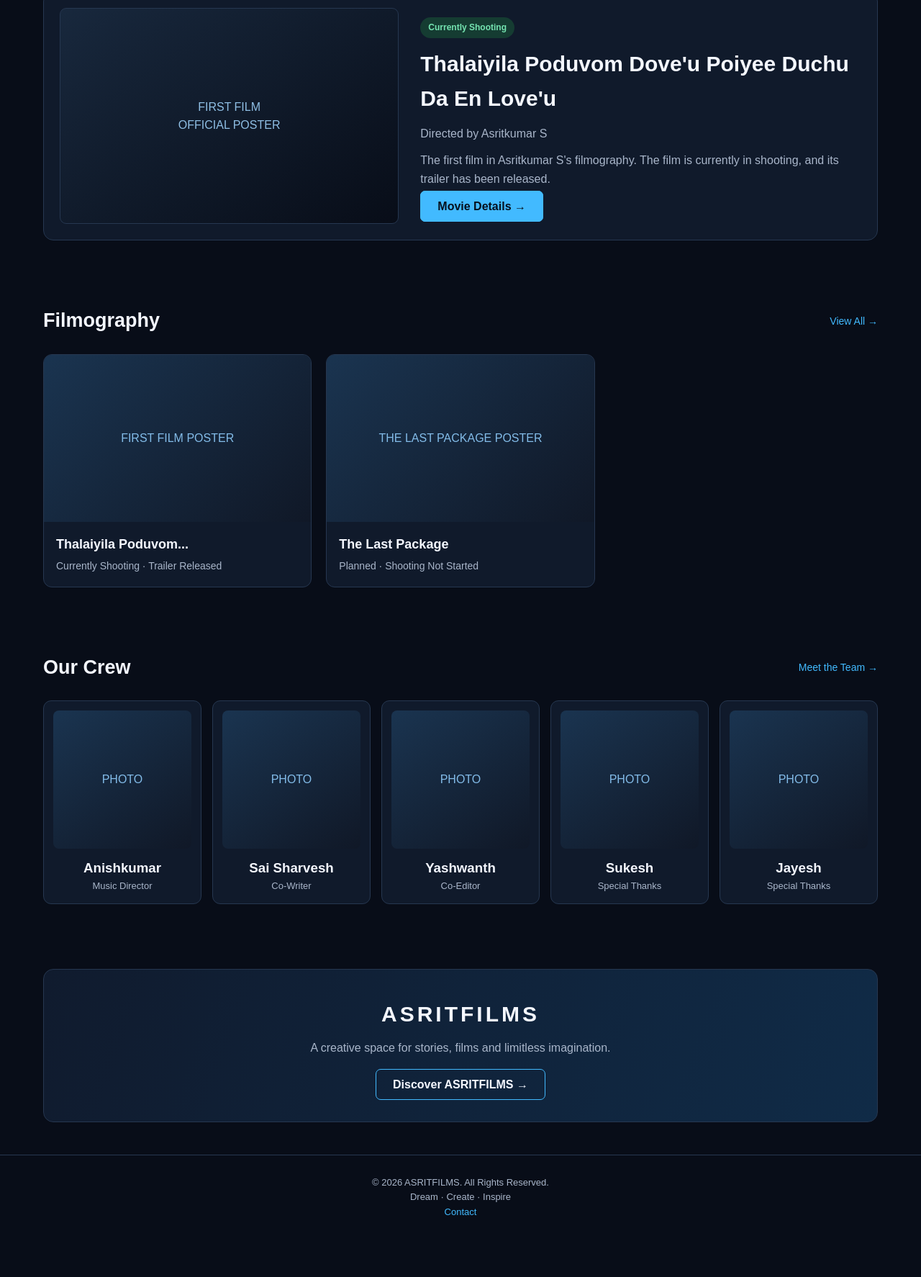
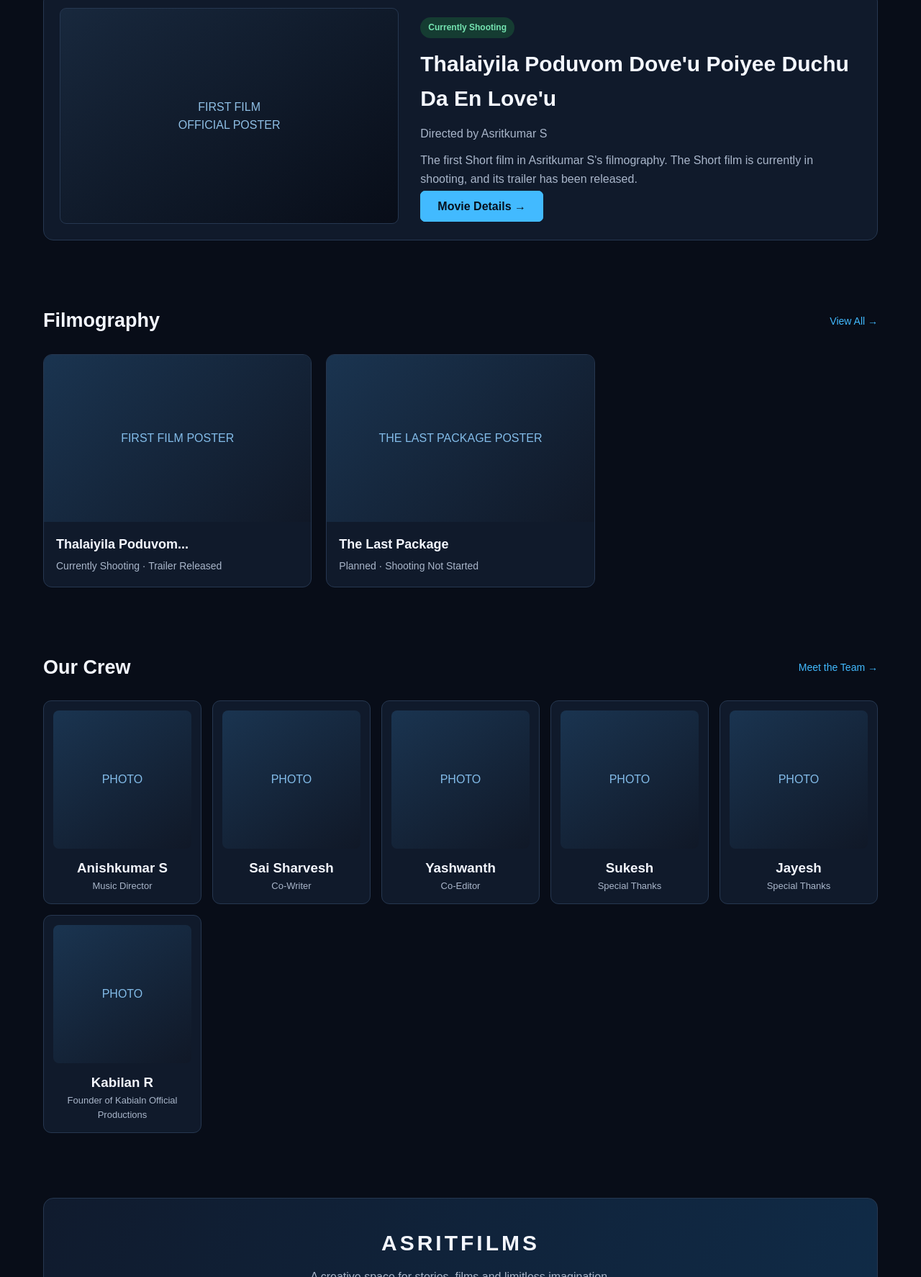
Before and after one commit to asritkumar/asritkumar.github.io, a plain HTML site: page index.html in a window 1280 px wide. Shown: the part 802-2576 px from the top of the page at 72% size. Before the commit the page ends 2525 px from the top, so only its background shows below. Drawn offline with Linux system fonts and the light colour scheme.

Commit message:
Update index.html

```diff
--- a/index.html
+++ b/index.html
@@ -336,7 +336,7 @@
     }
   </style>
 
-<!-- ASRIT FILMS: COMPLETE CONNECTED ENTITY SCHEMA -->
+<!-- ASRITFILMS: COMPLETE CONNECTED ENTITY SCHEMA -->
 
 <script type="application/ld+json">
 {
@@ -425,7 +425,7 @@
       },
       "musicBy": {
         "@type": "Person",
-        "name": "Anish Kumar"
+        "name": "AnishKumar S"
       }
     }
   ]
@@ -503,8 +503,8 @@
           <h3>Thalaiyila Poduvom Dove'u Poiyee Duchu Da En Love'u</h3>
           <p>Directed by Asritkumar S</p>
           <p>
-            The first film in Asritkumar S's filmography.
-            The film is currently in shooting, and its trailer
+            The first Short film in Asritkumar S's filmography.
+            The Short film is currently in shooting, and its trailer
             has been released.
           </p>
           <a href="pages/thalaiyila-poduvom.html" class="btn primary">
@@ -557,7 +557,7 @@
 
         <a href="pages/crew/anishkumar.html" class="crew-card">
           <div class="crew-photo">PHOTO</div>
-          <h3>Anishkumar</h3>
+          <h3>Anishkumar S</h3>
           <p>Music Director</p>
         </a>
 
@@ -583,6 +583,12 @@
           <div class="crew-photo">PHOTO</div>
           <h3>Jayesh</h3>
           <p>Special Thanks</p>
+        </a>
+
+        <a href="pages/crew/jayesh.html" class="crew-card">
+          <div class="crew-photo">PHOTO</div>
+          <h3>Kabilan R</h3>
+          <p>Founder of Kabialn Official Productions</p>
         </a>
 
       </div>
```
